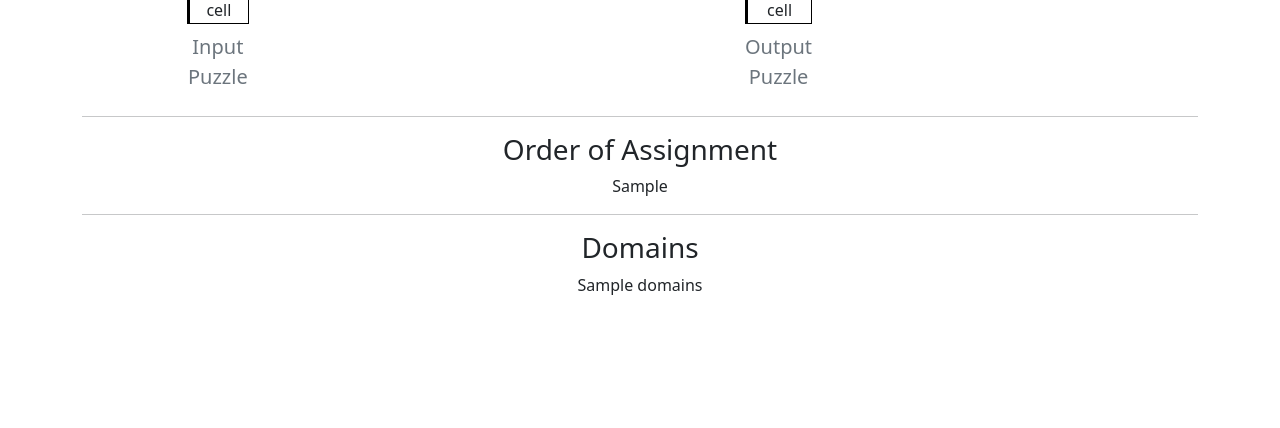
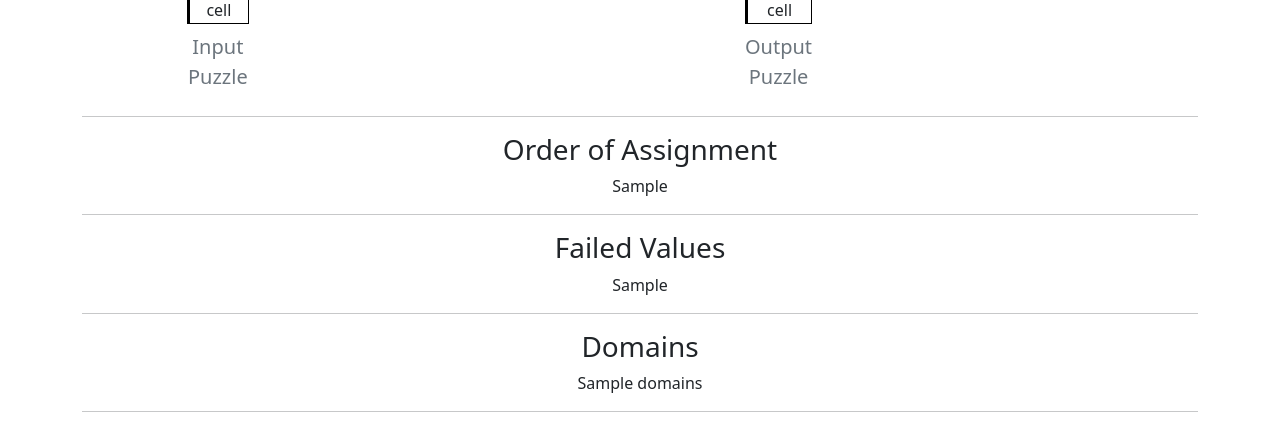
Before and after one commit to aakashmanjrekar11/AI-Sudoku-Solver-Python, a Flask app: template templates/index.html in a window 1280 px wide. Shown: the part 493-921 px from the top of the page. Before the commit the page ends 788 px from the top, so only its background shows below. Run offline with Flask 3, Linux system fonts and the light colour scheme; the template is opened without the code that fills it: most values are stand-ins (such as "Sample title", 1, 10 or a date in 2020).

Commit message:
added 'failed values' check in backtracking search

```diff
--- a/app.py
+++ b/app.py
@@ -43,7 +43,7 @@ def sudoku():
         print("Converted input grid:\n", input_grid, "\n")
 
         #* Run Sudoku solver by calling 'run_puzzle' function from sudoku.py
-        assignments, order_of_assignment, domains = run_puzzle(input_grid)
+        assignments, order_of_assignment, domains, failed_values = run_puzzle(input_grid)
 
         #? Display order of assignment and domains in console for testing
         # print(order_of_assignment)
@@ -62,8 +62,17 @@ def sudoku():
         #! Convert input grid to string just as a backup
         input_string = grid_to_string(input_grid)
 
+        #? Prepare list of failed values in backtrack and create a 2D grid to track changes in the output
+        failed_grid = [[None for j in range(9)] for i in range(9)]
+        for pos, val in failed_values.items():
+            failed_grid[int(pos[1])-1][int(pos[2])-1] = str(val)
+
+        #! Failed values for testing in console
+        # print("Failed values:\n", failed_values, "\n")
+        # print("Failed grid:\n", failed_grid, "\n")
+
         #! Render index.html template with input and solved puzzles
-        return render_template('index.html', input_grid=input_grid, input_string=input_string, output_grid=output_grid, output_string=output_string, order_of_assignment=order_of_assignment, domains=domains)
+        return render_template('index.html', input_grid=input_grid, input_string=input_string, output_grid=output_grid, output_string=output_string, order_of_assignment=order_of_assignment, domains=domains, failed_values=failed_values, failed_grid=failed_grid)
 
     #? handle GET request
     return render_template('index.html')
--- a/sudoku.py
+++ b/sudoku.py
@@ -103,6 +103,8 @@ def backtrack(csp):
     assignments = {}
     order_of_assignment = []
     domains = []
+    failed_values = {} # added failed_values dictionary
+    backtrack_counts = {} # added backtrack_counts dictionary
 
     def backtrack_helper():
         if len(assignments) == len(csp['variables']):
@@ -122,6 +124,15 @@ def backtrack(csp):
                 if result:
                     return True
 
+            # update failed values and backtrack counts
+            if var not in failed_values:
+                failed_values[var] = []
+            if not inferences:
+                failed_values[var].append(value)
+                if var not in backtrack_counts:
+                    backtrack_counts[var] = 0
+                backtrack_counts[var] += 1
+
             del assignments[var]
             csp['variables'] = deepcopy(domains.pop())
             order_of_assignment.pop()
@@ -129,9 +140,9 @@ def backtrack(csp):
         return False
 
     if backtrack_helper():
-        return assignments, order_of_assignment, domains
+        return assignments, order_of_assignment, domains, failed_values
     else:
-        return None, None, None
+        return None, None, None, None
 
 
 
@@ -155,8 +166,8 @@ def run_puzzle(puzzle):
     # print(CSP['variables'])
 
     #? Run backtracking search on CSP
-    assignments, order_of_assignment, domains = backtrack(CSP)
-    return(assignments, order_of_assignment, domains)
+    assignments, order_of_assignment, domains, failed_values = backtrack(CSP)
+    return(assignments, order_of_assignment, domains, failed_values)
 
 # ---------------- End of code ----------------
 
--- a/templates/index.html
+++ b/templates/index.html
@@ -156,10 +156,19 @@
 
 			<hr />
 
+			<div class="failed_values">
+				<h3>Failed Values</h3>
+				<p>{{failed_values}}</p>
+			</div>
+
+			<hr />
+
 			<div class="domains">
 				<h3>Domains</h3>
 				<p>{{domains}}</p>
 			</div>
+
+			<hr />
 		</div>
 	</body>
 </html>
```
Also changed, not shown: README.md (added).
